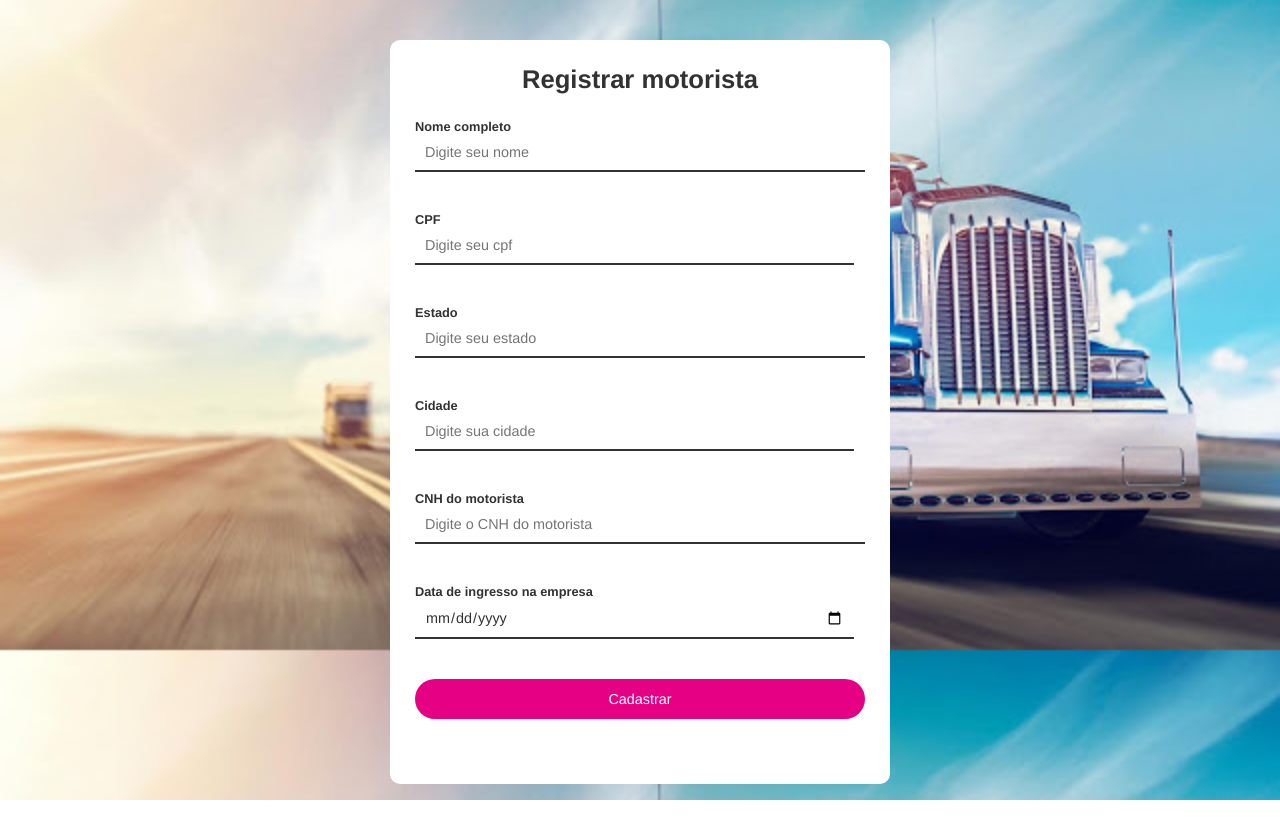
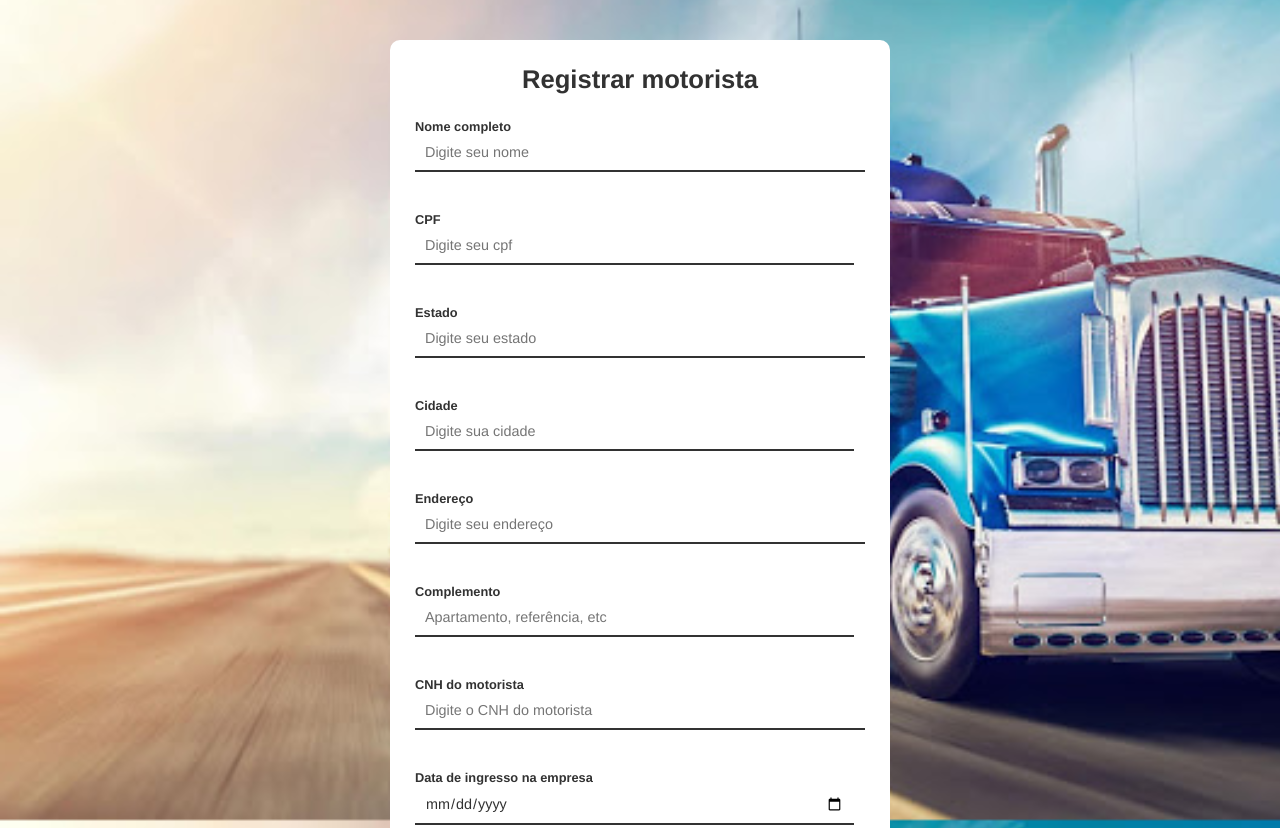
Before and after one commit to DanVargaa/Truck-in, a plain HTML site: page Cadastro motorista/index.html in a window 1280 px wide. Shown: the top 828 px of the page. Before the commit the page ends 800 px from the top, so only its background shows below. Drawn offline with Linux system fonts and the light colour scheme.

Commit message:
Update on page
Add "Endereço" and "Complemento"

```diff
--- a/Cadastro motorista/index.html
+++ b/Cadastro motorista/index.html
@@ -24,10 +24,21 @@
                 <div class="half-box">
                     <label for="estado">Estado</label>
                     <input type="estado" name="estado" id="estado"    placeholder="Digite seu estado" data-required>
-
+                </div>
                 <div class="half-box spacing">
                     <label for="cidade">Cidade</label>
                     <input type="text" name="cidade" id="cidade" placeholder="Digite sua cidade" data-required>
+
+                </div>
+                <div class="half-box">
+                    <label for="endereco">Endereço</label>
+                    <input type="text" name="endereco" id="endereco" placeholder="Digite seu endereço" data-required>
+
+                    <div class="half-box spacing">
+                        <label for="compl">Complemento</label>
+                        <input type="text" name="compl" id="compl" placeholder="Apartamento, referência, etc">
+
+                    </div>
 
                 </div>
                 <div class="half-box">
@@ -41,11 +52,10 @@
                         data-password-validate data-required>
                 </div>
 
-                </div>
-
                 <div class="full-box">
                     <input id="btn-submit" type="submit" value="Cadastrar">
                 </div>
+            </div>
         </form>
     </div>
     <p class="error-validation template"></p>
```
